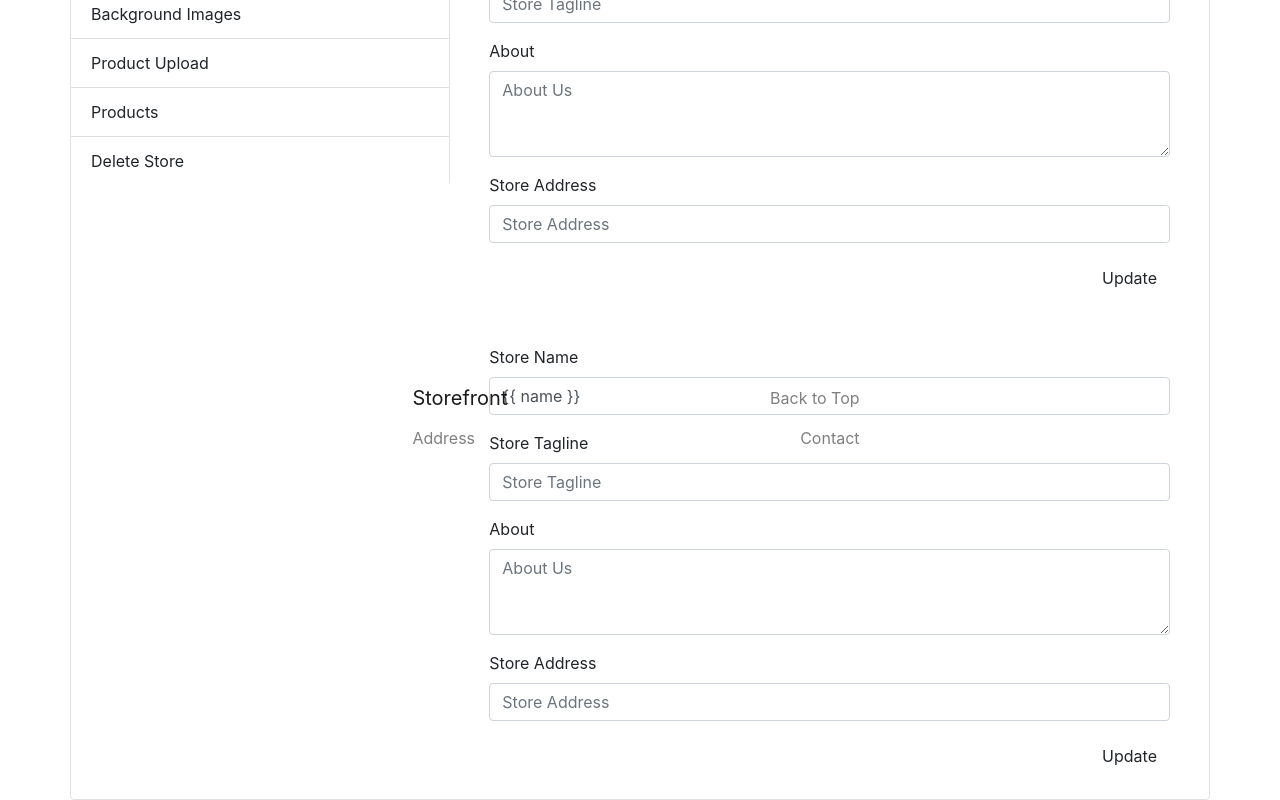
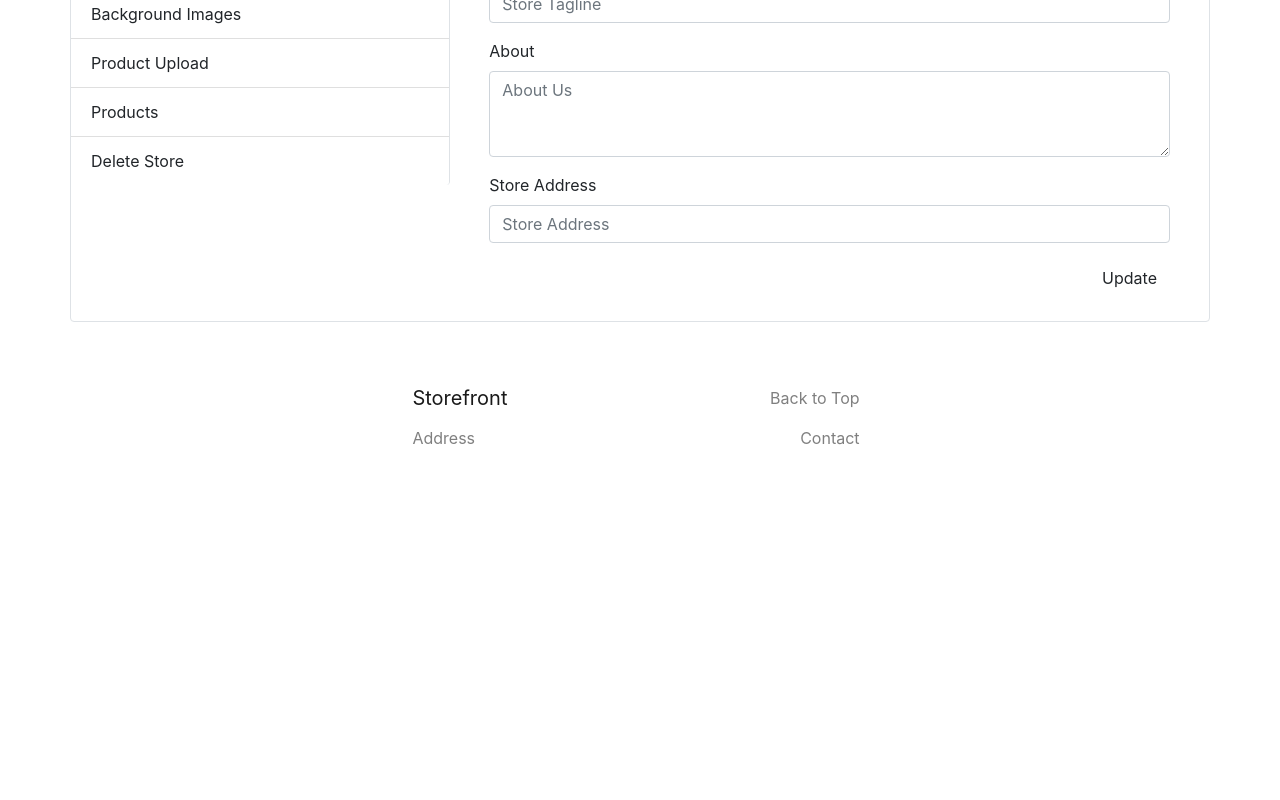
Before and after one commit to TChristensenDrumz/Store-Front, a React (Create React App) app in the folder client/: page / in a window 1280 px wide. Shown: the part 294-1094 px from the top of the page. After the commit the page ends 800 px from the top, so only its background shows below. Built offline with nearby package versions, Linux system fonts and the light colour scheme.

Commit message:
added Font

```diff
--- a/client/src/pages/editStore/EditStore.js
+++ b/client/src/pages/editStore/EditStore.js
@@ -24,39 +24,6 @@ function EditStore() {
                 <div className="col-8">
                     {edit}
                     <div className="tab-content" id="nav-tabContent">
-                        <div className="tab-pane fade show active" id="list-store" role="tabpanel" aria-labelledby="list-home-list">
-
-                            <form className="col-12 p-4" id="store-details-form">
-                                <div className="form-group">
-                                    <label for="exampleFormControlInput1">Store Name</label>
-                                    <input type="storeName" className="form-control" id="storeName" placeholder="Store Name"
-                                        value="{{ name }}"/>
-                                </div>
-
-                                <div className="form-group">
-                                    <label for="exampleFormControlInput1">Store Tagline</label>
-                                    <input type="storeDetails" className="form-control" id="storeTagline"
-                                        placeholder="Store Tagline"/>
-                                </div>
-
-                                <div className="form-group">
-                                    <label for="exampleFormControlTextarea1">About</label>
-                                    <textarea className="form-control" id="aboutDetails" placeholder="About Us" rows="3"></textarea>
-                                </div>
-
-                                <div className="form-group">
-                                    <label for="exampleFormControlInput1">Store Address</label>
-                                    <input type="storeAddress" className="form-control" id="storeAddress"
-                                        placeholder="Store Address"/>
-                                </div>
-
-                                <div className="text-right">
-                                    <button type="submit" className="btn button-color">Update</button>
-                                </div>
-
-                                <div className="text-right updateStatus"></div>
-                            </form>
-                        </div>
 
                         <div className="tab-pane fade" id="list-font" role="tabpanel" aria-labelledby="list-profile-list">
                             <form className="col-12 p-4" id="font-form">
```
Also changed, not shown: client/src/components/storeEdit/Font.js (+87 -0 lines).
